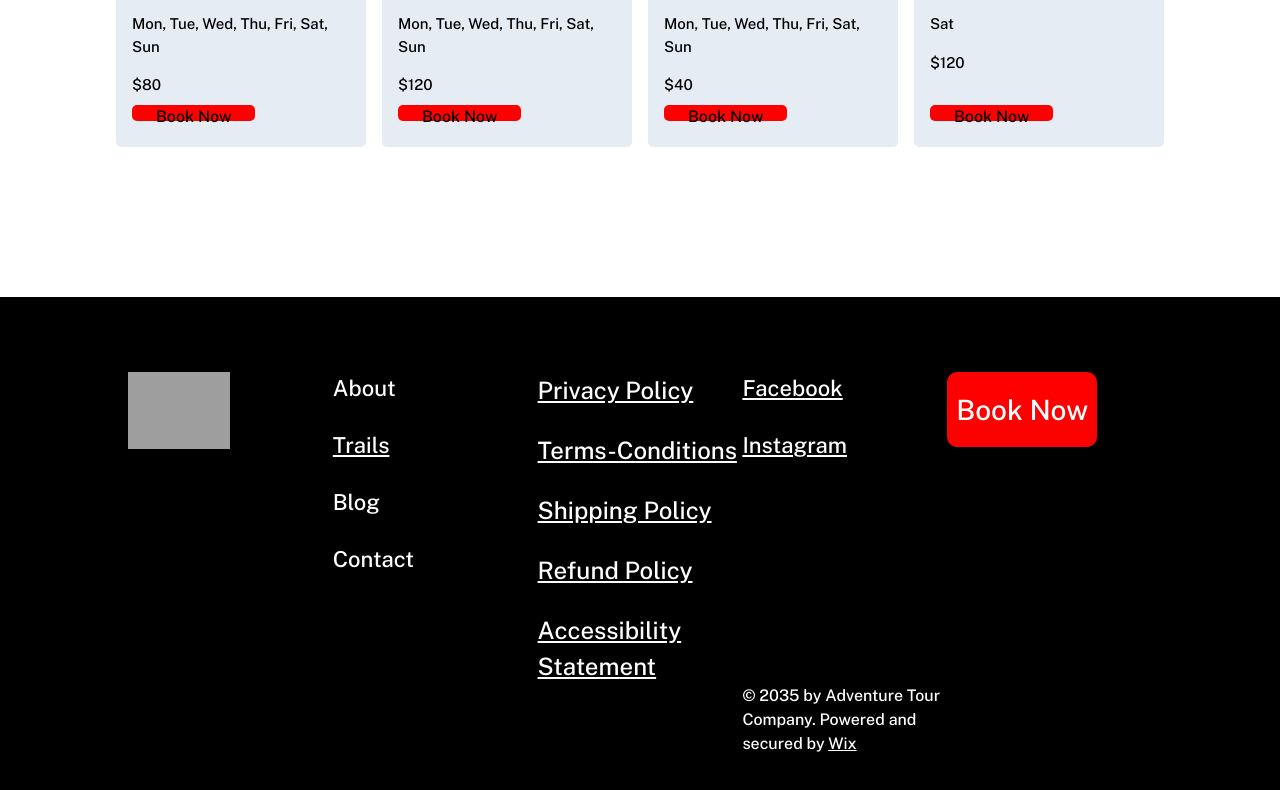
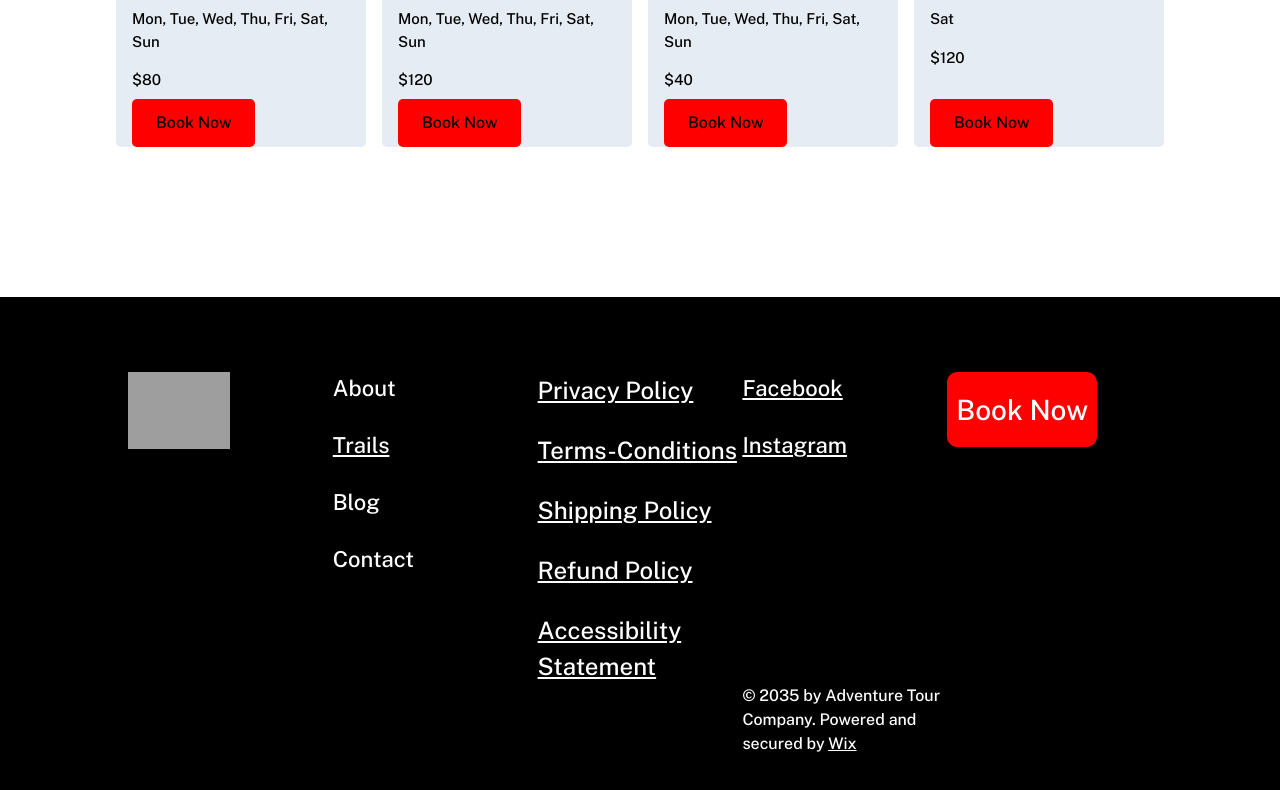
Before and after one commit to SandroAsa/website-project, a plain HTML site: page html/trails.html in a window 1280 px wide. Shown: the part 1841-2631 px from the top of the page. Drawn offline with nearby package versions, Linux system fonts and the light colour scheme; grey boxes are pictures that could not be loaded; files whose address does not match are found by name.

Commit message:
fixed a bad code line

```diff
--- a/styles/trails.css
+++ b/styles/trails.css
@@ -104,8 +104,7 @@
         font-family: 'publicsans', sans-serif;
         font-size: 16px;
         width: fit-content;
-        height: 2vh;
-        padding: 0px 24px;
+        padding: 12px 24px;
         white-space: nowrap;
     }
 }
```
